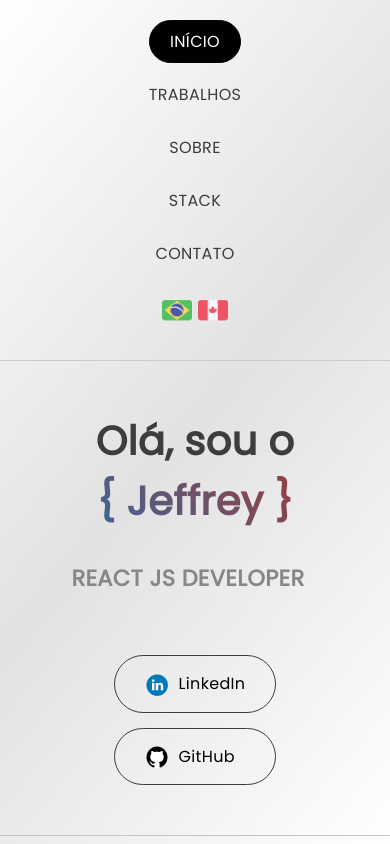
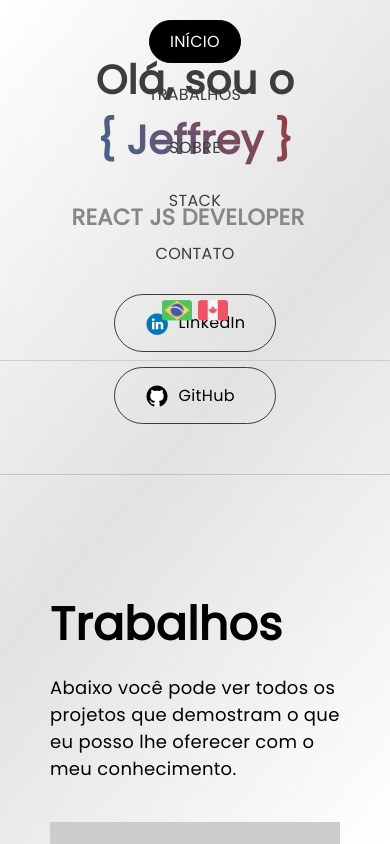
Before and after one commit to jeffreyalvr/meu-portfolio, a React (Vite) app: page / in a window 390 px wide. Shown: the top 844 px of the page. Built offline with nearby package versions, Linux system fonts and the light colour scheme.

Commit message:
Adiciona navbar fixed

```diff
--- a/src/components/Nav/index.jsx
+++ b/src/components/Nav/index.jsx
@@ -23,6 +23,7 @@ const Nav = () => {
 
   return (
     <nav>
+      <div className="nav-container">
         <div className="links">
           <div className="item active">
             {lang === "pt-br"
@@ -66,6 +67,7 @@ const Nav = () => {
             <img src={canada_flag} alt="EN-CA" />
           </div>
         </div>
+      </div>
     </nav>
   );
 };
--- a/src/components/Nav/styles.css
+++ b/src/components/Nav/styles.css
@@ -2,6 +2,13 @@ nav {
   height: 80px;
   width: 100%;
   background-color: transparent;
+  position: fixed;
+  z-index: 1;
+}
+
+nav .nav-container {
+  height: 100%;
+  width: 100%;
   display: flex;
   flex-direction: row;
   align-items: center;
@@ -9,8 +16,8 @@ nav {
   gap: 30px;
 }
 
-nav .links,
-.languages {
+nav .nav-container .links,
+nav .nav-container .languages {
   height: 40px;
   display: flex;
   flex-direction: row;
@@ -18,24 +25,24 @@ nav .links,
   -webkit-tap-highlight-color: transparent;
 }
 
-nav .links {
+nav .nav-container .links {
   gap: 10px;
 }
 
-nav .languages .item {
+nav .nav-container .languages .item {
   height: 30px;
   width: 30px;
   margin: 0 3px;
   cursor: pointer;
 }
 
-nav .languages .item img {
+nav .nav-container .languages .item img {
   height: 100%;
   width: 100%;
   border: none;
 }
 
-nav .links .item {
+nav .nav-container .links .item {
   color: #3d3d3d;
   border: 1px solid transparent;
   background-color: transparent;
@@ -45,24 +52,24 @@ nav .links .item {
   padding: 8px 20px;
 }
 
-nav .links .item.active {
+nav .nav-container .links .item.active {
   background-color: #000;
   color: #fff;
   cursor: default !important;
   border: 1px solid #000;
 }
 
-nav .links .item:hover {
+nav .nav-container .links .item:hover {
   border: 1px solid #000;
   cursor: pointer;
 }
 
-nav .links .item a:hover {
+nav .nav-container .links .item a:hover {
   color: #fff;
 }
 
 @media screen and (max-width: 900px) {
-  nav {
+  nav .nav-container {
     flex-direction: column;
     height: auto;
     gap: 15px;
@@ -70,14 +77,14 @@ nav .links .item a:hover {
     padding: 20px 0 30px 0;
   }
 
-  nav .links {
+  nav .nav-container .links {
     flex-direction: column;
     height: 100%;
   }
 }
 
 @media screen and (max-width: 550px) {
-  nav {
+  nav .nav-container {
     justify-content: center;
   }
 }
```
Lines whose indentation alone changed are shown as unchanged.
